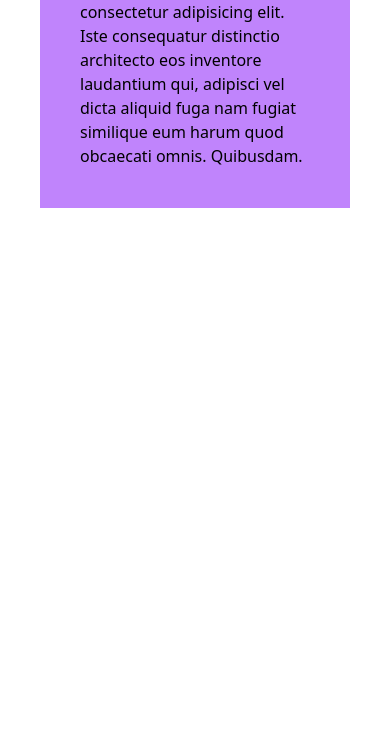
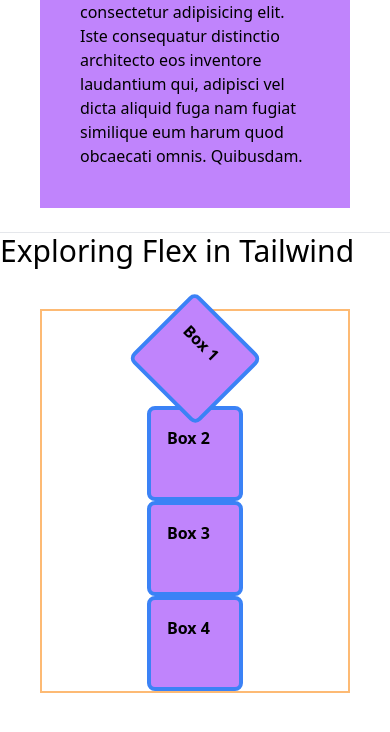
Before and after one commit to arfanur04/m12-intro-to-tailwindcss, a plain HTML site: page index.html in a window 390 px wide. Shown: the part 522-1254 px from the top of the page. Before the commit the page ends 844 px from the top, so only its background shows below. Drawn offline with nearby package versions, Linux system fonts and the light colour scheme.

Commit message:
12-4 Tailwind Flex layout and responsive flex

```diff
--- a/index.html
+++ b/index.html
@@ -39,5 +39,35 @@
 				</p>
 			</div>
 		</section>
+		<br />
+		<hr />
+		<section>
+			<h3 class="text-3xl">Exploring Flex in Tailwind</h3>
+			<div
+				class="flex flex-col items-center justify-center m-10 border-2 border-orange-300 lg:justify-between md:flex-row h-96"
+			>
+				<div
+					class="w-24 h-24 p-4 font-bold rotate-45 bg-purple-400 border-4 border-blue-500 rounded-lg"
+				>
+					Box 1
+				</div>
+				<div
+					class="w-24 h-24 p-4 font-bold bg-purple-400 border-4 border-blue-500 rounded-lg"
+				>
+					Box 2
+				</div>
+				<div
+					class="w-24 h-24 p-4 font-bold bg-purple-400 border-4 border-blue-500 rounded-lg"
+				>
+					Box 3
+				</div>
+				<div
+					class="w-24 h-24 p-4 font-bold bg-purple-400 border-4 border-blue-500 rounded-lg"
+				>
+					Box 4
+				</div>
+			</div>
+		</section>
+		<script src="/js/bottom.js"></script>
 	</body>
 </html>
--- /dev/null
+++ b/js/bottom.js
@@ -0,0 +1,9 @@
+// let scroll = setInterval(function () {
+// 	window.scrollBy(0, document.body.scrollHeight);
+// }, 2000);
+
+function scrollToBottom() {
+	window.scrollTo(0, document.body.scrollHeight);
+}
+history.scrollRestoration = "manual";
+window.onload = scrollToBottom;
```
